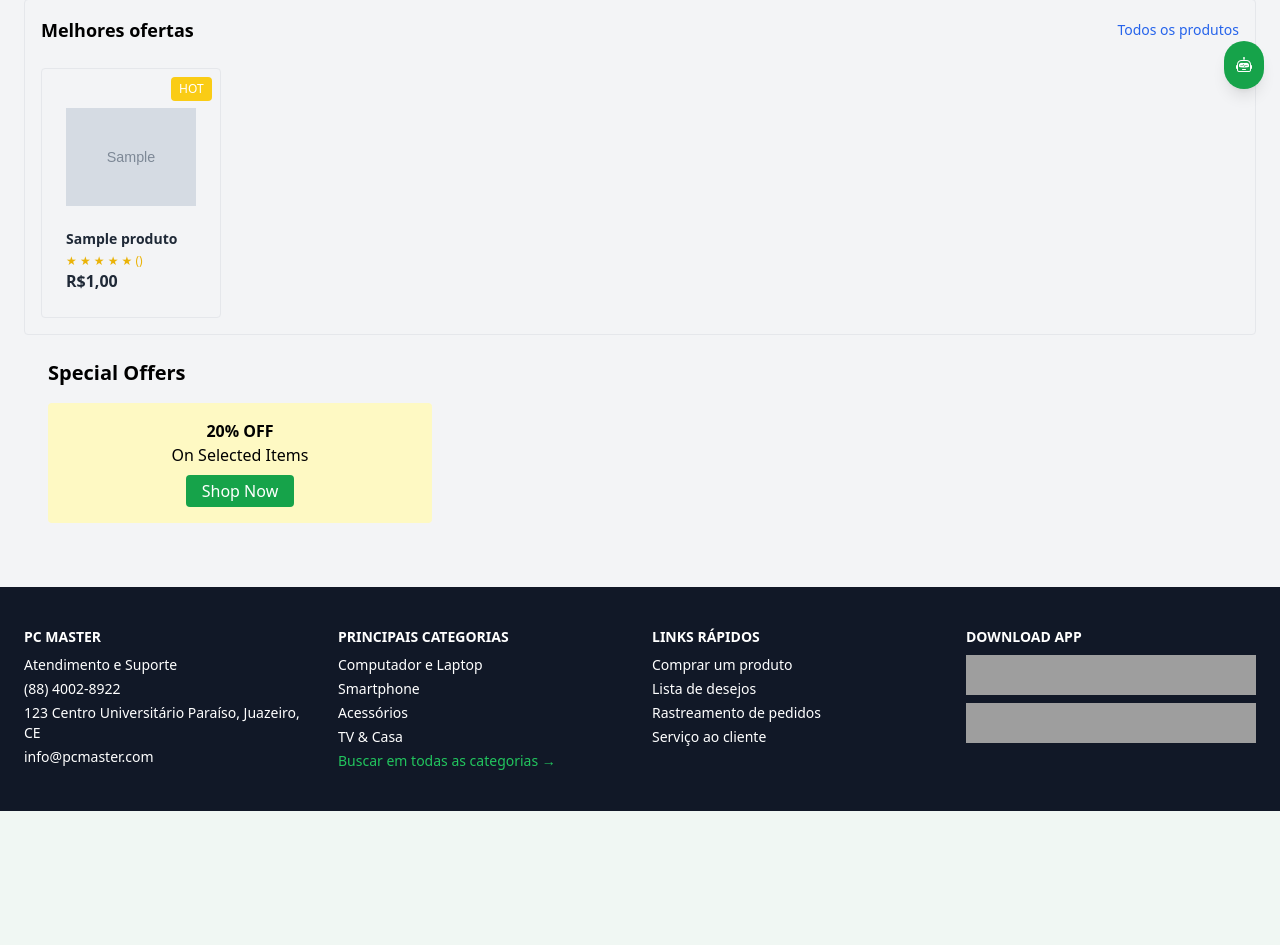
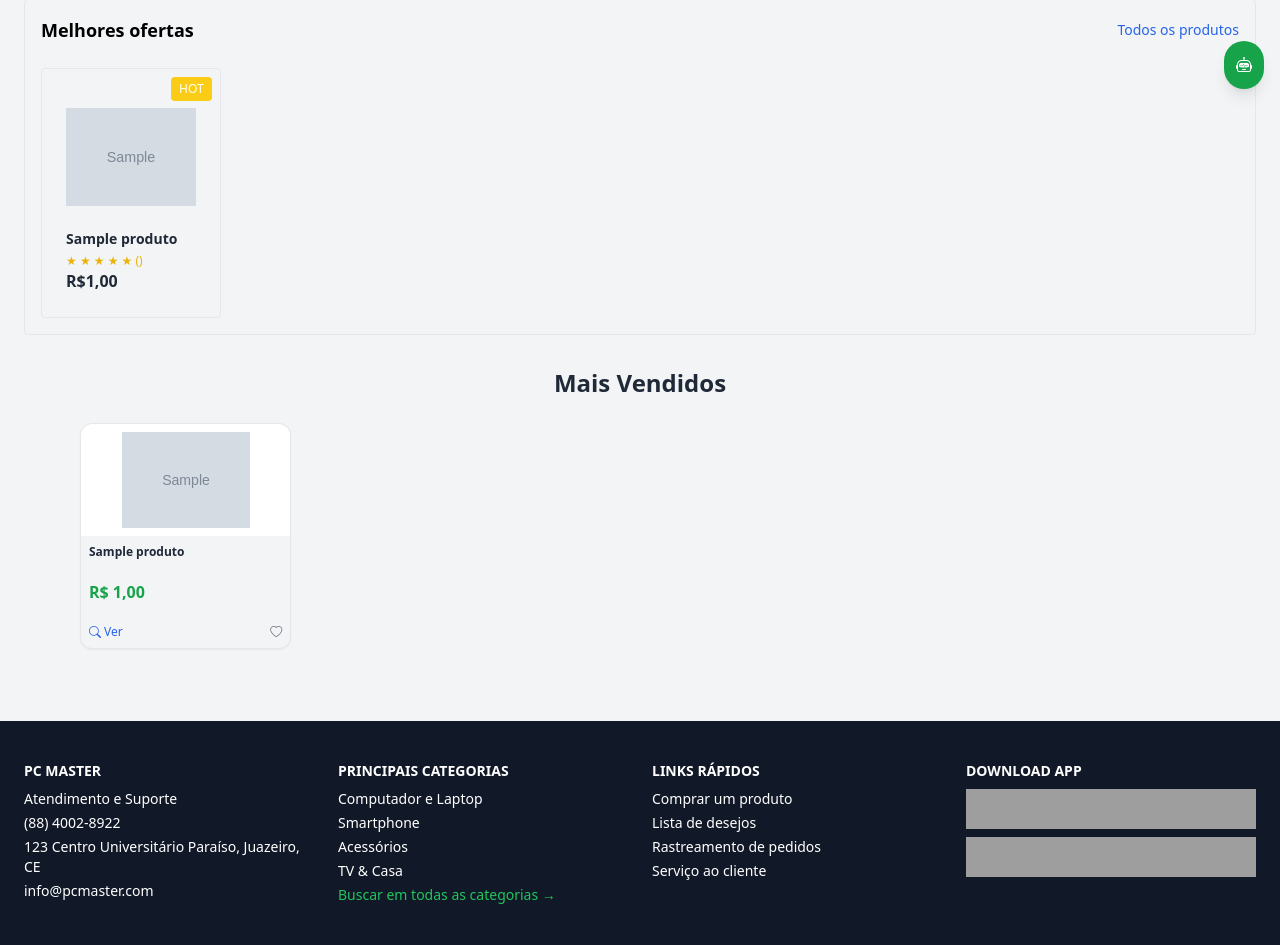
Before and after one commit to yuliaardrigues/projeto_pcmaster, a Django app: page /home/ in a window 1280 px wide. Shown: the part 695-1640 px from the top of the page. Before the commit the page ends 1506 px from the top, so only its background shows below. Run offline with Django 5.2, Linux system fonts and the light colour scheme; tables that the repository leaves empty hold one stand-in row (values such as "Sample post"); grey boxes marked "Sample" are stand-in pictures; some libraries are stand-ins or nearby versions; grey boxes are pictures that could not be loaded.

Commit message:
atualizou

```diff
--- a/web/models.py
+++ b/web/models.py
@@ -7,7 +7,7 @@
 
 class Categoria(models.Model):
     nome = models.CharField(max_length=100)
-    # slug = models.SlugField(unique=True, blank=True)  # pode ficar em branco para gerar automaticamente
+    slug = models.SlugField(unique=True, blank=True, null=True)  # Agora o campo existe
 
     def save(self, *args, **kwargs):
         if not self.slug:
--- a/web/templates/home/home.html
+++ b/web/templates/home/home.html
@@ -1,4 +1,7 @@
-{% extends 'base.html' %} {% load static %} {% block content %}
+{% extends 'base.html' %}
+{% load static %}
+
+{% block content %}
 <section class="bg-gray-100 rounded-lg m-2 px-4 py-6">
   <script defer src="https://unpkg.com/alpinejs@3.x.x/dist/cdn.min.js"></script>
 
@@ -7,10 +10,7 @@
 
     <div class="flex transition-transform duration-700 ease-in-out w-full" :style="`transform: translateX(-${activeSlide * 100}%);`">
       {% for produto in produtos_banner %}
-
         <div class="min-w-full flex items-center justify-between px-4 py-4 gap-2 bg-gray-50">
-
-
           <div class="w-[300px] space-y-2 ml-auto">
             <p class="text-xs text-blue-600 font-semibold uppercase">O melhor preço do mercado</p>
             <h2 class="text-2xl font-bold">{{ produto.nome }}</h2>
@@ -18,7 +18,6 @@
               Comprar Agora
             </a>
           </div>
-
           <div class="relative w-[400px] h-[320px] flex items-center justify-start mr-auto -ml-4">
             <img src="{{ produto.imagem.url }}" alt="{{ produto.nome }}" class="object-contain max-h-full max-w-full" />
             <span class="absolute top-3 right-5 bg-green-600 text-white px-1 py-1 rounded-full text-sm font-semibold">
@@ -29,7 +28,6 @@
       {% endfor %}
     </div>
 
-
     <button @click="activeSlide = (activeSlide - 1 + slides) % slides"
             class="absolute top-1/2 left-2 -translate-y-1/2 bg-white bg-opacity-80 hover:bg-opacity-100 p-2 rounded-full shadow">
       <i class="bi bi-chevron-compact-left"></i>
@@ -38,7 +36,6 @@
             class="absolute top-1/2 right-2 -translate-y-1/2 bg-white bg-opacity-80 hover:bg-opacity-100 p-2 rounded-full shadow">
       <i class="bi bi-chevron-compact-right"></i>
     </button>
-
 
     <div class="absolute bottom-3 left-1/2 -translate-x-1/2 flex space-x-2">
       <template x-for="i in slides" :key="i">
@@ -53,10 +50,7 @@
   {% endif %}
 </section>
 
-
-<section
-  class="grid grid-cols-2 md:grid-cols-4 gap-4 mt-8 p-4 text-center border-t border-gray-200"
->
+<section class="grid grid-cols-2 md:grid-cols-4 gap-4 mt-8 p-4 text-center border-t border-gray-200">
   <div>
     <i class="fas fa-box-open text-2xl text-gray-700 mb-2"></i>
     <p class="text-sm font-semibold">ENTREGA EM TODO O BRASIL</p>
@@ -78,76 +72,52 @@
 <section class="border rounded p-4">
   <div class="flex justify-between items-center mb-6">
     <h2 class="text-lg font-semibold">Melhores ofertas</h2>
-    <a href="" class="text-sm text-blue-600 hover:underline"
-      >Todos os produtos </a
-    >
+    <a href="" class="text-sm text-blue-600 hover:underline">Todos os produtos</a>
   </div>
 
   <div class="grid grid-cols-2 md:grid-cols-4 lg:grid-cols-6 gap-6">
     {% for produto in produtos %}
     <div class="border rounded p-6 relative group">
       {% if produto.desconto_percentual > 0 %}
-      <div
-        class="absolute top-4 left-4 bg-red-500 text-white text-xs px-2 py-1 rounded"
-      >
+      <div class="absolute top-4 left-4 bg-red-500 text-white text-xs px-2 py-1 rounded">
         {{ produto.desconto_percentual }}% OFF
       </div>
-      {% endif %} {% if produto.sale %}
-      <div
-        class="absolute top-2 right-2 bg-yellow-400 text-white text-xs px-2 py-1 rounded"
-      >
+      {% endif %}
+      {% if produto.sale %}
+      <div class="absolute top-2 right-2 bg-yellow-400 text-white text-xs px-2 py-1 rounded">
         HOT
       </div>
       {% endif %}
 
-      <img
-        src="{{ produto.imagem.url }}"
-        alt="{{ produto.nome }}"
-        class="w-full h-32 object-contain mx-auto"
-      />
+      <img src="{{ produto.imagem.url }}" alt="{{ produto.nome }}" class="w-full h-32 object-contain mx-auto" />
 
-      <div
-        class="absolute inset-0 flex items-center justify-center gap-2 opacity-0 group-hover:opacity-100 transition duration-300"
-      >
-        <a
-          href="{% url 'adicionar_aos_favoritos' produto.id %}"
-          class="bg-white p-2 rounded-full shadow hover:scale-110 transition"
-          aria-label="Favoritar"
-        >
+      <div class="absolute inset-0 flex items-center justify-center gap-2 opacity-0 group-hover:opacity-100 transition duration-300">
+        <a href="{% url 'adicionar_aos_favoritos' produto.id %}"
+           class="bg-white p-2 rounded-full shadow hover:scale-110 transition" aria-label="Favoritar">
           <i class="fas fa-heart text-green-600 text-sm"></i>
         </a>
         <form method="post" action="{% url 'carrinho' %}" class="inline">
           {% csrf_token %}
           <input type="hidden" name="produto_id" value="{{ produto.id }}" />
           <input type="hidden" name="action" value="increment" />
-          <button
-            type="submit"
-            class="bg-white p-2 rounded-full shadow hover:scale-110 transition"
-            aria-label="Adicionar ao carrinho"
-          >
+          <button type="submit"
+                  class="bg-white p-2 rounded-full shadow hover:scale-110 transition" aria-label="Adicionar ao carrinho">
             <i class="fas fa-shopping-cart text-black text-sm"></i>
           </button>
         </form>
-
-        <a
-          href="{% url 'produto' produto.id %}"
-          class="bg-white p-2 rounded-full shadow hover:scale-110 transition"
-          aria-label="Ver detalhes do produto"
-        >
+        <a href="{% url 'produto' produto.id %}"
+           class="bg-white p-2 rounded-full shadow hover:scale-110 transition" aria-label="Ver detalhes do produto">
           <i class="fas fa-eye text-gray-800 text-sm"></i>
         </a>
       </div>
 
-      <div class="mt-2 text-sm font-semibold text-gray-800">
-        {{ produto.nome }}
-      </div>
+      <div class="mt-2 text-sm font-semibold text-gray-800">{{ produto.nome }}</div>
       <div class="text-yellow-500 text-xs mt-1">
         {% for i in "12345"|slice:":produto.avaliacao_media" %} ★ {% endfor %}
         ({{ produto.total_avaliacoes }})
       </div>
 
       {% if produto.sale_price and produto.sale_price < produto.preco %}
-
       <strike class="text-gray-400">R${{ produto.preco }}</strike>
       <div class="text-green-600 font-bold">R${{ produto.sale_price }}</div>
       {% else %}
@@ -158,29 +128,40 @@
   </div>
 </section>
 
-<link
-  rel="stylesheet"
-  href="https://cdnjs.cloudflare.com/ajax/libs/font-awesome/6.5.0/css/all.min.css"
-/>
+<section class="max-w-6xl mx-auto px-4 py-8">
+  <h2 class="text-2xl font-bold mb-6 text-center text-gray-800">Mais Vendidos</h2>
 
-<!-- Offers -->
-<section class="p-6">
-  <h2 class="text-xl font-bold mb-4">Special Offers</h2>
-  <div class="grid grid-cols-1 md:grid-cols-3 gap-4">
-    <div class="bg-yellow-100 p-4 rounded text-center">
-      <p class="font-semibold">20% OFF</p>
-      <p>On Selected Items</p>
-      <button class="mt-2 px-4 py-1 bg-green-600 text-white rounded">
-        Shop Now
-      </button>
-    </div>
+  <div class="grid grid-cols-2 sm:grid-cols-3 md:grid-cols-5 gap-4">
+    {% for produto in produtos_mais_vendidos %}
+      <div class="bg-gray-100 border rounded-xl shadow-sm hover:shadow-md transition duration-300">
+        <img src="{{ produto.imagem.url }}" alt="{{ produto.nome }}"
+             class="w-full h-28 object-contain p-2 rounded-t-xl bg-white">
+
+        <div class="p-2 flex flex-col justify-between h-28">
+          <h3 class="text-xs font-semibold text-gray-800 mb-1 truncate">
+            {{ produto.nome }}
+          </h3>
+
+          <p class="text-green-600 text-base font-bold mb-1">
+            R$ {{ produto.preco|floatformat:2 }}
+          </p>
+
+          <div class="flex justify-between text-xs">
+            <a href="{% url 'produto' produto.id %}"
+               class="text-blue-600 hover:text-blue-800 transition whitespace-nowrap">
+              <i class="bi bi-search"></i> Ver
+            </a>
+            <button class="text-gray-500 hover:text-gray-700 transition">
+              <i class="bi bi-heart"></i>
+            </button>
+          </div>
+        </div>
+      </div>
+    {% endfor %}
   </div>
 </section>
 
-<!-- Font Awesome -->
-<link
-  rel="stylesheet"
-  href="https://cdnjs.cloudflare.com/ajax/libs/font-awesome/6.5.0/css/all.min.css"
-/>
 
+
+<link rel="stylesheet" href="https://cdnjs.cloudflare.com/ajax/libs/font-awesome/6.5.0/css/all.min.css" />
 {% endblock %}
--- a/web/views.py
+++ b/web/views.py
@@ -140,16 +140,16 @@
     categorias = Categoria.objects.all()
     subcategorias = Subcategoria.objects.all()
 
-    produtos_banner = Produto.objects.all()[:5]
+    produtos_banner = produtos[:5]  # primeiros 5 produtos para o banner
+    produtos_mais_vendidos = produtos.order_by('?')[:8]  # simulando mais vendidos com 8 produtos aleatórios por enquanto
 
     return render(request, 'home/home.html', {
         'produtos': produtos,
         'categorias': categorias,
         'subcategorias': subcategorias,
-        'produtos_banner': produtos_banner
+        'produtos_banner': produtos_banner,
+        'produtos_mais_vendidos': produtos_mais_vendidos,
     })
-
-from django.db.models import Q
 
 def produto(request, pk):
     produto = get_object_or_404(Produto, id=pk)
@@ -199,30 +199,26 @@
         produto = get_object_or_404(Produto, id=produto_id)
         produto_id = str(produto_id)
 
-        # Inicializa no carrinho caso não exista
         if produto_id not in carrinho:
             carrinho[produto_id] = 0
 
         if action == 'increment':
             carrinho[produto_id] += 1
 
-        if action == 'decrement':
-          carrinho[produto_id] = max(carrinho[produto_id] - 1, 0)
-          if carrinho[produto_id] == 0:
-            del carrinho[produto_id]
+        elif action == 'decrement':
+            carrinho[produto_id] = max(carrinho[produto_id] - 1, 0)
+            if carrinho[produto_id] == 0:
+                del carrinho[produto_id]
 
         elif action == 'update':
             try:
                 quantidade = int(request.POST.get('quantidade', 1))
-                if quantidade < 1:
-                    quantidade = 1
-                carrinho[produto_id] = quantidade
+                carrinho[produto_id] = max(quantidade, 1)
             except ValueError:
                 pass
 
         elif action == 'remove':
-            if produto_id in carrinho:
-                del carrinho[produto_id]
+            carrinho.pop(produto_id, None)
 
         request.session['carrinho'] = carrinho
         return redirect('carrinho')
@@ -232,9 +228,10 @@
     subtotal = 0
     for pid, qtd in carrinho.items():
         try:
-            produto = get_object_or_404(Produto, id=pid)
-        except ValueError:
+            produto = Produto.objects.get(id=pid)
+        except Produto.DoesNotExist:
             continue
+
         subtotal_item = produto.preco * qtd
         subtotal += subtotal_item
         itens.append({
@@ -243,7 +240,7 @@
             'subtotal': subtotal_item,
         })
 
-    desconto = 0  # Ajuste para seu sistema de cupons
+    desconto = 0  # Ajuste para cupons
     total = subtotal - desconto
 
     contexto = {
```
